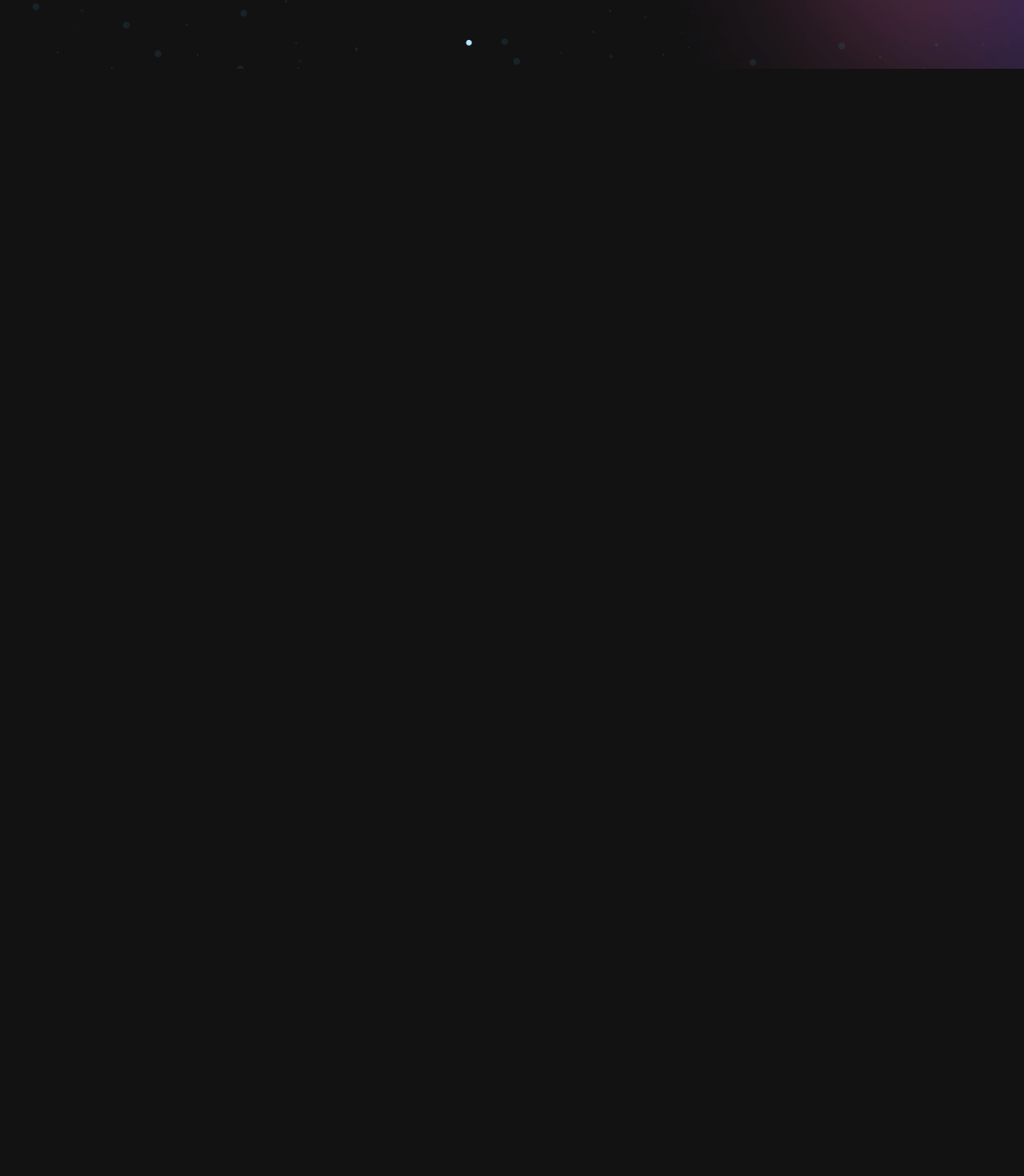
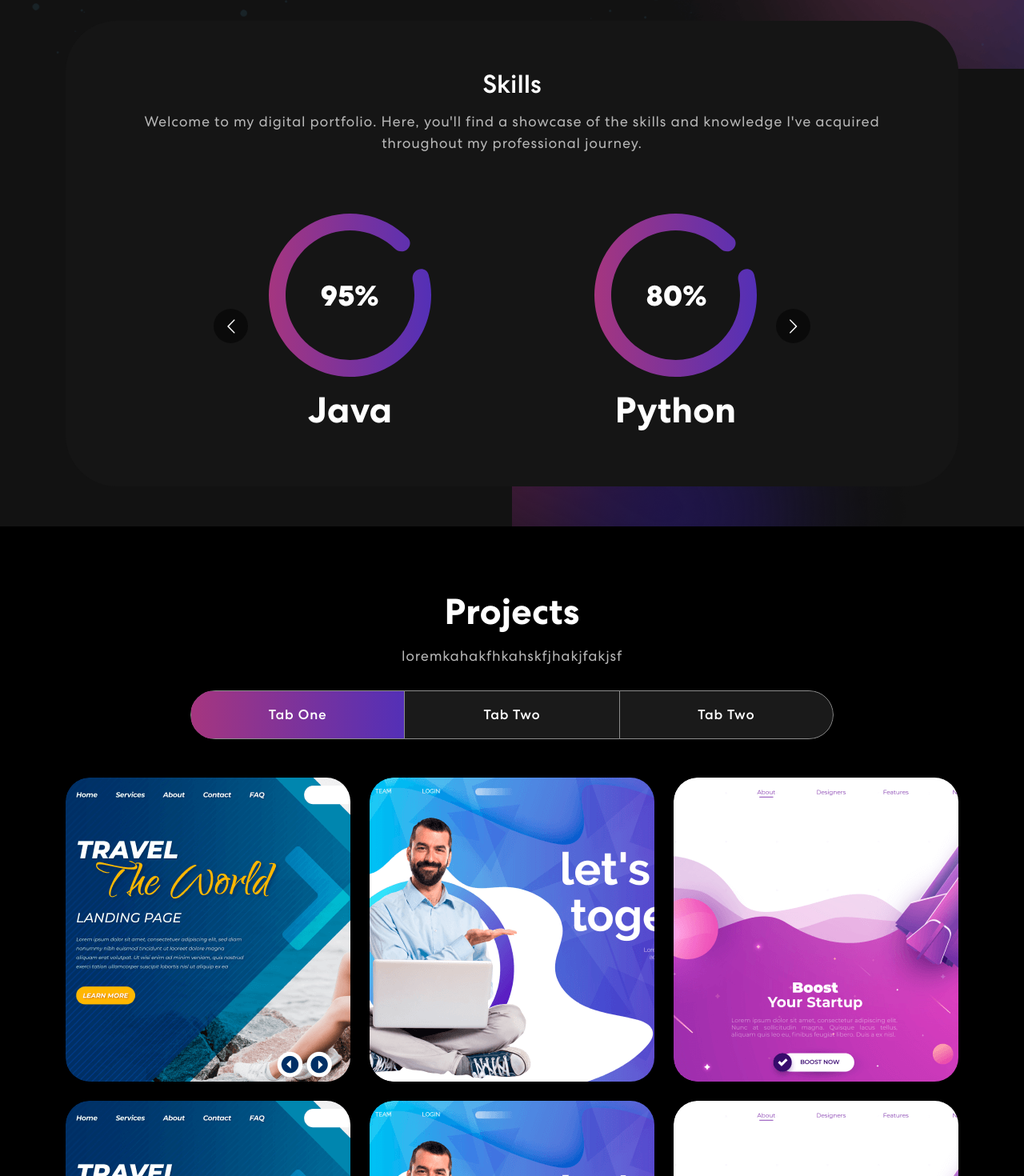
Before and after one commit to duranangie/React-Project-Personal, a React (Create React App) app: page / in a window 1280 px wide. Shown: the part 888-2358 px from the top of the page at 80% size. Before the commit the page ends 974 px from the top, so only its background shows below. Built offline with nearby package versions, Linux system fonts and the light colour scheme.

Commit message:
feat: :sparkles: add skills and projects
add skills and projects carousel

```diff
--- a/package.json
+++ b/package.json
@@ -11,6 +11,7 @@
     "react-bootstrap": "^2.10.2",
     "react-bootstrap-icons": "^1.11.4",
     "react-dom": "^18.3.1",
+    "react-multi-carousel": "^2.8.5",
     "react-scripts": "5.0.1",
     "web-vitals": "^2.1.4"
   },
--- a/src/App.css
+++ b/src/App.css
@@ -327,6 +327,184 @@
 }
 
 
+/*skills*/
+
+.skill {
+    padding: 0 0 50px 0;
+    position: relative;
+}
+
+.skill-bx{
+  background: #151515;
+  border-radius: 64px;
+  text-align: center;
+  padding: 60px 50px;
+  margin-top: -60px;
+}
+
+
+.skill h5{
+  font-size: 45px;
+  font-weight: 700;
+
+}
+
+
+.skill p{
+  color: #b8b8b8;
+  font-size: 18px;
+  letter-spacing: 0.8px;
+  line-height: 1.5em;
+  margin: 14px 0 75px 0;
+}
+
+.skill-slider{
+  width: 80%;
+  margin: 0 auto;
+  position: relative;
+}
+
+.skill-slider .item img{
+  width: 50%;
+  margin: 0 auto 15px auto;
+}
+
+.background-image-left{
+  top: 28%;
+  position: absolute;
+  bottom: 0;
+  width: 40%;
+  z-index: -4;
+}
+
+/*projects*/
+
+.project {
+  padding: 80px 0;
+  position: relative;
+  background-color: black;
+}
+.project h2 {
+	font-size: 45px;
+	font-weight: 700;
+  text-align: center;
+}
+.project p {
+  color: #B8B8B8;
+  font-size: 18px;
+  letter-spacing: 0.8px;
+  line-height: 1.5em;
+  margin: 14px auto 30px auto;
+  text-align: center;
+  width: 56%;
+}
+.project .nav.nav-pills {
+  width: 72%;
+  margin: 0 auto;
+  border-radius: 50px;
+  background-color: rgb(255 255 255 / 10%);
+  overflow: hidden;
+}
+.project .nav.nav-pills .nav-item {
+  width: 33.33333%;
+}
+.project .nav.nav-pills .nav-link {
+  background-color: transparent;
+  border-radius: 0;
+  padding: 17px 0;
+  color: #fff;
+  width: 100%;
+  font-size: 17px;
+  letter-spacing: 0.8px;
+  font-weight: 500;
+  position: relative;
+  transition: 0.3s ease-in-out;
+  text-align: center;
+  z-index: 0;
+}
+.project .nav.nav-pills .nav-link::before {
+    content: "";
+    position: absolute;
+    width: 0;
+    height: 100%;
+    background: linear-gradient(90.21deg, #AA367C -5.91%, #4A2FBD 111.58%);
+    top: 0;
+    left: 0;
+    z-index: -1;
+    transition: 0.3s ease-in-out;
+}
+.project .nav.nav-pills .nav-link.active::before {
+    width: 100% !important;
+}
+.project .nav.nav-pills .nav-link.active {
+    border: 1px solid rgba(255, 255, 255, 1);
+}
+.nav-link#projects-tabs-tab-first {
+  border: 1px solid rgba(255, 255, 255, 0.5);
+  border-radius: 55px 0px 0px 55px;
+}
+.nav-link#projects-tabs-tab-second {
+  border-top: 1px solid rgba(255, 255, 255, 0.5);
+  border-bottom: 1px solid rgba(255, 255, 255, 0.5);
+}
+.nav-link#projects-tabs-tab-third {
+  border: 1px solid rgba(255, 255, 255, 0.5);
+  border-radius: 0 55px 55px 0;
+}
+.proj-imgbx {
+  position: relative;
+  border-radius: 30px;
+  overflow: hidden;
+  margin-bottom: 24px;
+}
+.proj-imgbx::before {
+  content: "";
+  background: linear-gradient(90.21deg, #AA367C -5.91%, #4A2FBD 111.58%);
+  opacity: 0.85;
+  position: absolute;
+  width: 100%;
+  height: 0;
+  transition: 0.4s ease-in-out;
+}
+.proj-imgbx:hover::before {
+  height: 100%;
+}
+.proj-txtx {
+  position: absolute;
+  text-align: center;
+  top: 65%;
+  left: 50%;
+  transform: translate(-50%, -50%);
+  transition: 0.5s ease-in-out;
+  opacity: 0;
+  width: 100%;
+}
+.proj-imgbx:hover .proj-txtx {
+  top: 50%;
+  opacity: 1;
+}
+.proj-txtx h4 {
+  font-size: 30px;
+  font-weight: 700;
+  letter-spacing: 0.8px;
+  line-height: 1.1em;
+}
+.proj-txtx span {
+  font-style: italic;
+  font-weight: 400;
+  font-size: 15px;
+  letter-spacing: 0.8px;
+}
+.background-image-right {
+  top: 20%;
+  position: absolute;
+  bottom: 0;
+  width: 35%;
+  right: 0;
+  z-index: -4;
+}
+
+
 
 .App {
   text-align: center;
--- a/src/App.js
+++ b/src/App.js
@@ -2,6 +2,10 @@
 import './App.css';
 import { NavBar } from './Componats/NavBar';
 import {Banner} from './Componats/Banner'
+import { Skills } from './Componats/Skills';
+import { Projects } from './Componats/Projects';
+
+
 import 'bootstrap/dist/css/bootstrap.min.css';
 
 function App() {
@@ -9,6 +13,8 @@
     <div className="App">
       <NavBar />
       <Banner/>
+      <Skills/>
+      <Projects/>
     </div>
   );
 }
--- a/src/Componats/NavBar.js
+++ b/src/Componats/NavBar.js
@@ -42,7 +42,7 @@
             <Nav className="me-auto">
               <Nav.Link href="#home" className={activeLink === 'home' ? 'active navbar-link' : 'navbar-link'} onClick={()=>onUpdateActiveLink('home')}>Home</Nav.Link>
               <Nav.Link href="#skills" className={activeLink === 'skills' ? 'active navbar-link' : 'navbar-link'} onClick={()=>onUpdateActiveLink('skills')} >skills</Nav.Link>
-              <Nav.Link href="#projects" className={activeLink === 'projects' ? 'active navbar-link' : 'navbar-link'} onClick={()=>onUpdateActiveLink('projects')}>projects</Nav.Link>
+              <Nav.Link href="#projects" className={activeLink === 'project' ? 'active navbar-link' : 'navbar-link'} onClick={()=>onUpdateActiveLink('project')}>projects</Nav.Link>
 
             </Nav>
             <span className="navbar-text">
--- /dev/null
+++ b/src/Componats/Projects.js
@@ -0,0 +1,95 @@
+import { Container, Col, Tab, Row, Nav } from "react-bootstrap";
+import { ProjectsCard } from "./ProjectsCard";
+import colorSharp2 from "../assets/img/color-sharp2.png";
+import projImg1 from "../assets/img/project-img1.png"
+import projImg2 from "../assets/img/project-img2.png"
+import projImg3 from "../assets/img/project-img3.png"
+
+
+export const Projects = () => {
+
+    const projects = [
+        {
+            title: "app movil",
+            description: "app movil by instructs gym",
+            imgUrl: projImg1,
+        },
+        {
+            title: "app movil",
+            description: "app movil by instructs gym",
+            imgUrl: projImg2,
+        },
+        {
+            title: "app movil",
+            description: "app movil by instructs gym",
+            imgUrl: projImg3,
+        }
+        ,
+        {
+            title: "app movil",
+            description: "app movil by instructs gym",
+            imgUrl: projImg1,
+        },
+        {
+            title: "app movil",
+            description: "app movil by instructs gym",
+            imgUrl: projImg2,
+        },
+        {
+            title: "app movil",
+            description: "app movil by instructs gym",
+            imgUrl: projImg3,
+        }
+    ]
+    return (
+        <section className="project" id="projects">
+            <Container>
+                <Row>
+                    <Col>
+                        <h2>Projects</h2>
+                        <p>loremkahakfhkahskfjhakjfakjsf</p>
+                        <Tab.Container id="projects-tabs" defaultActiveKey="first" >
+                        <Nav variant="pills" className="nav-pills mb-5 justify-content-center align-items-center" id="pills-tab">
+                            <Nav.Item>
+                                <Nav.Link eventKey="first">Tab One</Nav.Link>
+                            </Nav.Item>
+                            <Nav.Item>
+                                <Nav.Link eventKey="second">Tab Two</Nav.Link>
+                            </Nav.Item>
+                            <Nav.Item>
+                                <Nav.Link eventKey="third" >
+                                Tab Two
+                                </Nav.Link>
+                            </Nav.Item>
+                        </Nav>
+                        <Tab.Content>
+                            <Tab.Pane eventKey="first">
+                                <Row>
+                                    {
+                                        projects.map((project, index) =>{
+                                            return(
+                                                <ProjectsCard
+                                                key={index}
+                                                {...project}
+                                                />
+                                            )
+                                        })
+                                    }
+                                </Row>
+                            </Tab.Pane>
+                            <Tab.Pane eventKey="second">akdjalkdjs</Tab.Pane>
+                            <Tab.Pane eventKey="third">akdjalkdjs</Tab.Pane>
+                        </Tab.Content>
+                        </Tab.Container>
+                    </Col>
+                </Row>
+
+            </Container>
+
+              <img className="background-image-right" src={colorSharp2}></img>
+
+
+
+        </section>
+    )
+}
--- /dev/null
+++ b/src/Componats/ProjectsCard.js
@@ -0,0 +1,15 @@
+import { Col} from "react-bootstrap"
+
+export const ProjectsCard = ({title,description, imgUrl}) =>{
+    return(
+        <Col sm={6} md={4} >
+            <div className="proj-imgbx">
+                <img src={imgUrl}/>
+                <div className="proj-txtx">
+                    <h4>(title)</h4>
+                    <span>(description)</span>
+                </div>
+            </div>
+        </Col>
+    )
+}
--- /dev/null
+++ b/src/Componats/Skills.js
@@ -0,0 +1,76 @@
+import { Container, Col, Row } from "react-bootstrap";
+import Carousel from "react-multi-carousel";
+import "react-multi-carousel/lib/styles.css";
+import meter1 from "../assets/img/meter1.svg"
+import meter2 from "../assets/img/meter2.svg"
+import meter3 from "../assets/img/meter3.svg"
+import colorSharp from "../assets/img/color-sharp.png"
+
+
+
+export const Skills = () =>{
+    const responsive = {
+        superLargeDesktop: {
+          // the naming can be any, depends on you.
+          breakpoint: { max: 4000, min: 3000 },
+          items: 5
+        },
+        desktop: {
+          breakpoint: { max: 3000, min: 1024 },
+          items: 3
+        },
+        tablet: {
+          breakpoint: { max: 1024, min: 464 },
+          items: 2
+        },
+        mobile: {
+          breakpoint: { max: 464, min: 0 },
+          items: 1
+        }
+      };
+
+      return (
+        <section className="skill" id="skills">
+            <Container>
+                <Row>
+                    <Col>
+                        <div className="skill-bx">
+                        <h2>
+                            Skills
+                        </h2>
+                        <p>Welcome to my digital portfolio. Here, you'll find a showcase of the skills and knowledge I've acquired throughout my professional journey.  </p>
+                        <Carousel responsive={responsive} infinite={true} className="skill-slider">
+                                <div className="item">
+                                    <img src={meter1} alt="Image"/>
+                                    <h5>Java</h5>
+                                </div>
+
+                                <div className="item">
+                                    <img src={meter2} alt="Image"/>
+                                    <h5>Python</h5>
+                                </div>
+
+                                <div className="item">
+                                    <img src={meter3} alt="Image"/>
+                                    <h5>JavaScript</h5>
+                                </div>
+
+                                <div className="item">
+                                    <img src={meter1} alt="Image"/>
+                                    <h5>DataBase</h5>
+                                </div>
+                        </Carousel>
+
+
+
+                        </div>
+                    </Col>
+                </Row>
+
+            </Container>
+
+            <img className="background-image-left" src={colorSharp}/>
+
+        </section>
+      )
+}
```
Also changed, not shown: 2 other files (tests, documents, lock files or other folders).
